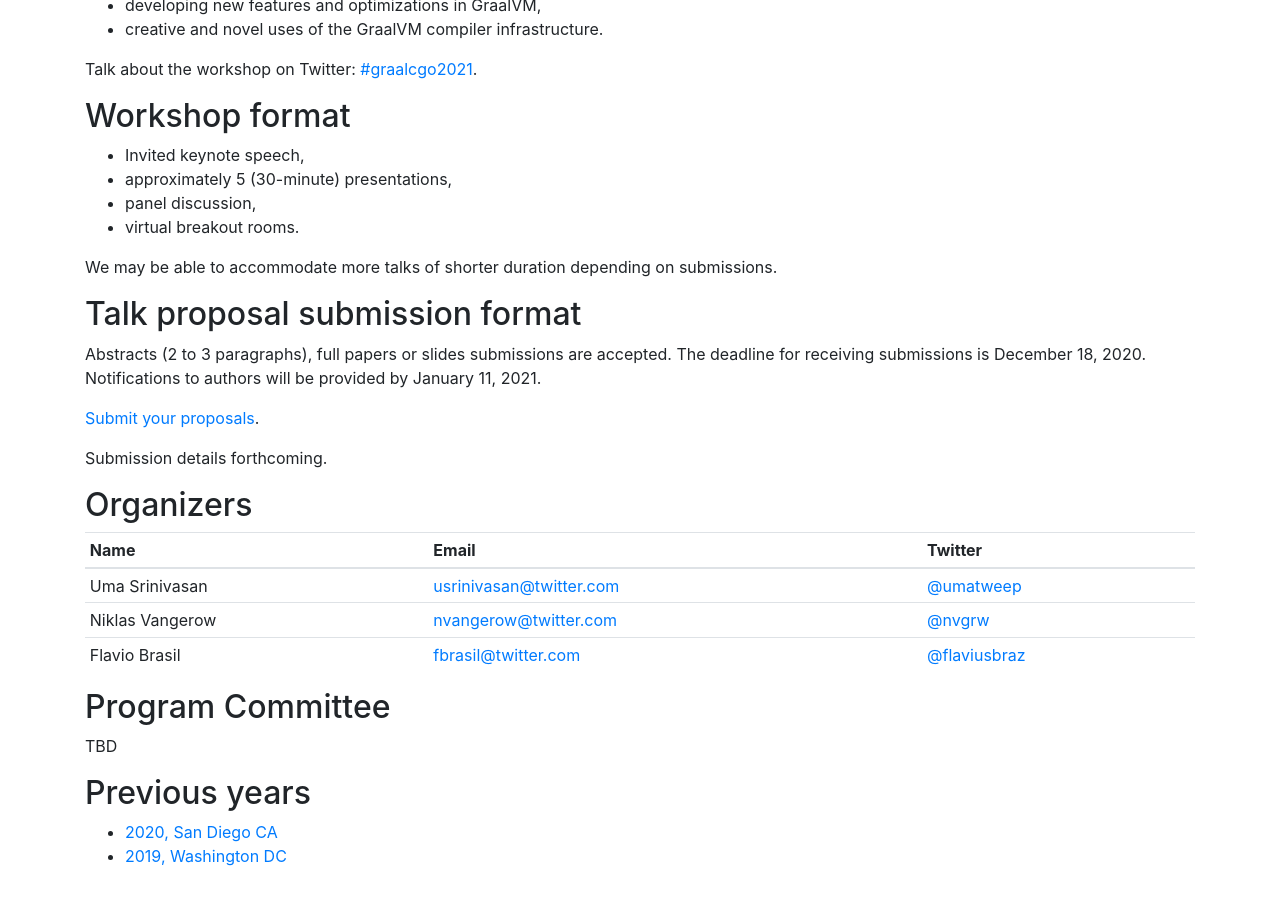
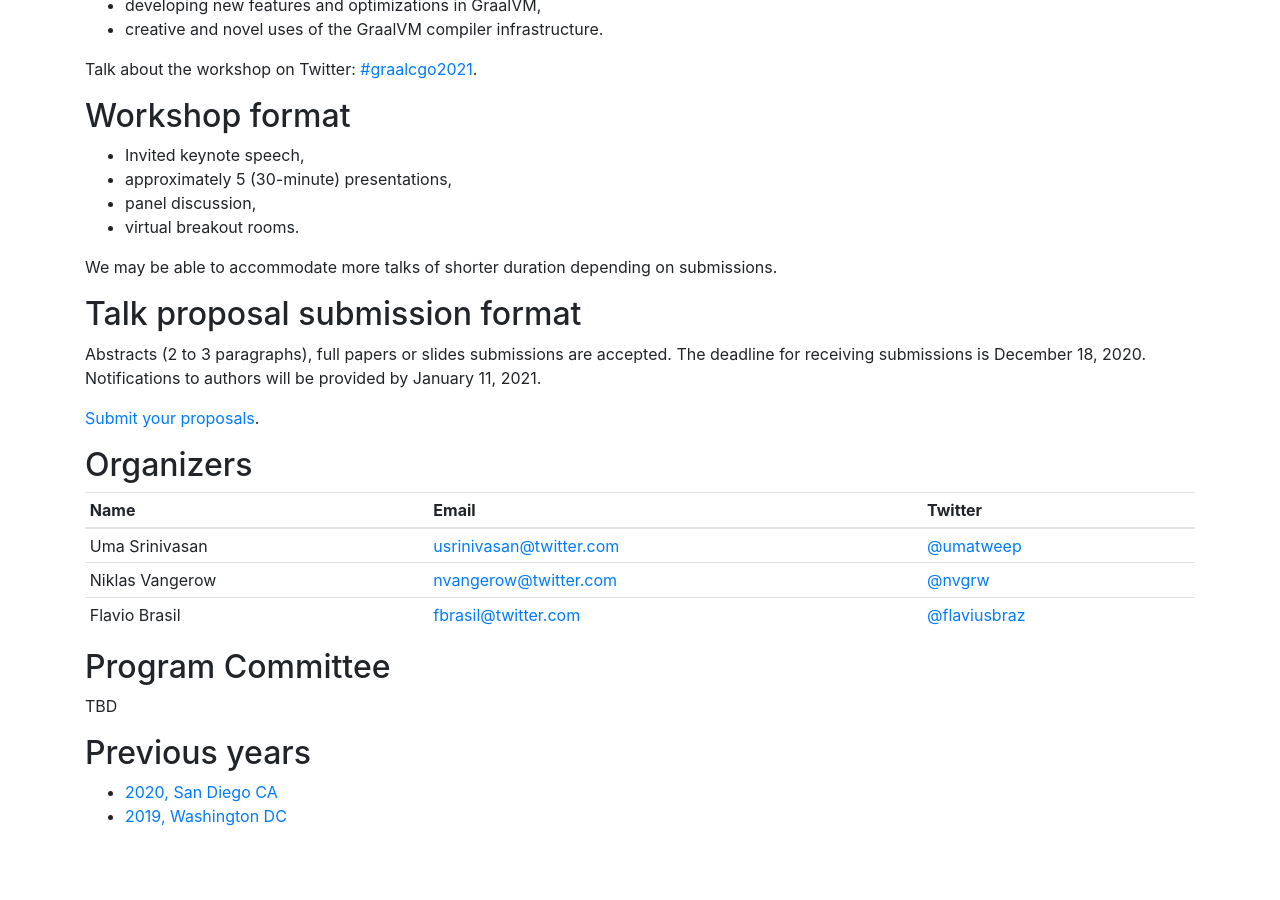
Before and after one commit to graalworkshop/graalworkshop.github.io, a Jekyll site: the page built from 2021/index.md, in a window 1280 px wide and 900 px high, scrolled down 677 px. Built offline with Jekyll 4.4.1, drawn with Linux system fonts in a browser that asks for light colours; after the commit the page ends 1537 px from its top, so only the background shows below that.

Commit message:
Remove extraneous 'submission details forthcoming' line

```diff
--- a/2021/index.md
+++ b/2021/index.md
@@ -34,8 +34,6 @@ Abstracts (2 to 3 paragraphs), full papers or slides submissions are accepted. T
 
 [Submit your proposals](https://easychair.org/conferences/?conf=graalcgo2021).
 
-Submission details forthcoming.
-
 ## Organizers
 
 | Name            | Email                                                     | Twitter                                         |
```
